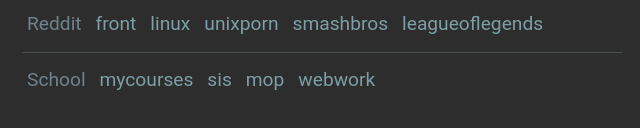
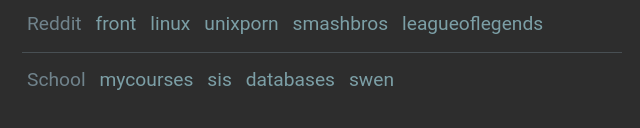
Before and after one commit to Nerfan/Start-Pages, a plain HTML site: page startpage-master/index.html in a window 1280 px wide. Shown: the part 346-474 px from the top of the page, 318-958 px from the left. Drawn offline with Linux system fonts and the light colour scheme.

Commit message:
Updated for spring 2017

```diff
--- a/startpage-master/index.html
+++ b/startpage-master/index.html
@@ -33,8 +33,8 @@
                 <li>School</li>
                 <li><a href="https://mycourses.rit.edu/">mycourses</a></li>
                 <li><a href="https://sis.rit.edu">sis</a></li>
-                <li><a href="https://www.cs.rit.edu/~csci243/">mop</a></li>
-                <li><a href="https://coswebwork.rit.edu/webwork2/MATH-241-03_08_10">webwork</a></li>
+                <li><a href="https://www.cs.rit.edu/~hae/">databases</a></li>
+                <li><a href="http://www.se.rit.edu/~swen-261/redone/00/schedule-spring-2per-2165.html">swen</a></li>
             </ul>
 		</main>
 	</body>
```
